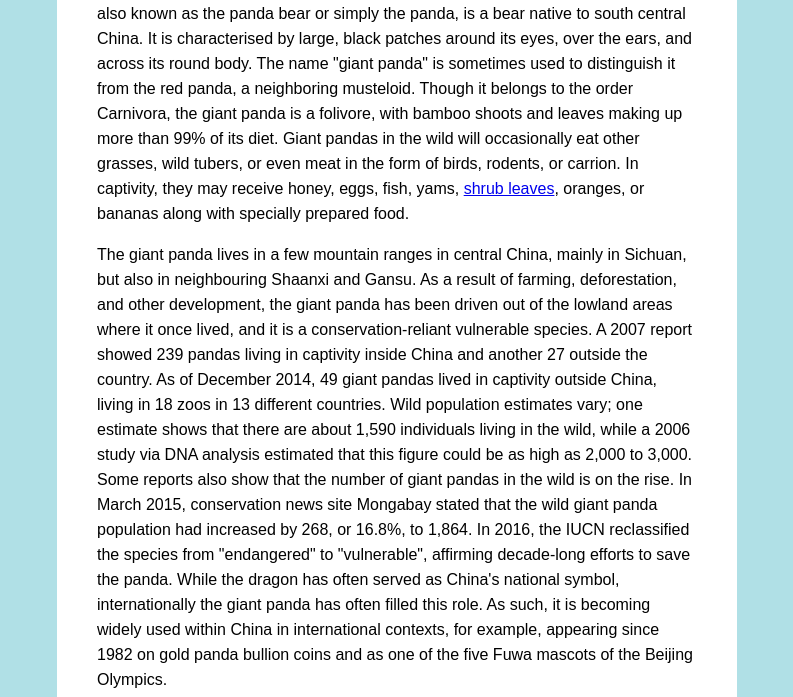
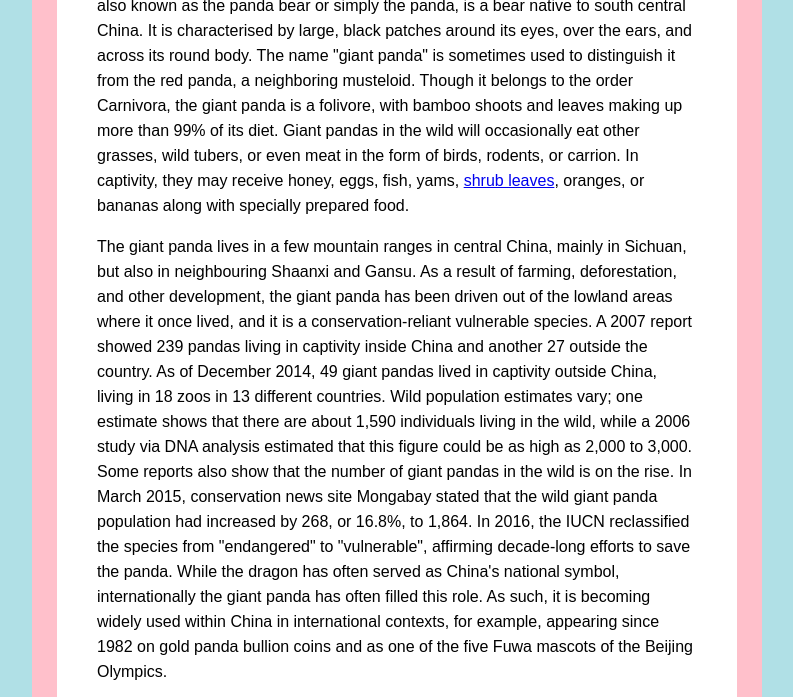
Before and after one commit to mariamickols/GiantPanda, a plain HTML site: page index.html in a window 1280 px wide. Shown: the part 138-835 px from the top of the page, without its empty margins (243-1036 px from the left). Drawn offline with Linux system fonts and the light colour scheme.

Commit message:
Pink border

```diff
--- a/pandastyle.css
+++ b/pandastyle.css
@@ -2,6 +2,7 @@ body{
 font-family: Arial;
 line-height: 25px;
 background-color: powderblue;
+margin: 0px;
 }
 
 img {
@@ -13,6 +14,9 @@ img {
     margin: 0px auto;
     background-color: white;
     padding: 1px 40px 40px 40px;
+    border-left: solid 25px pink;
+    border-right: solid 25px pink;
+
 }
 
 h1{
```
